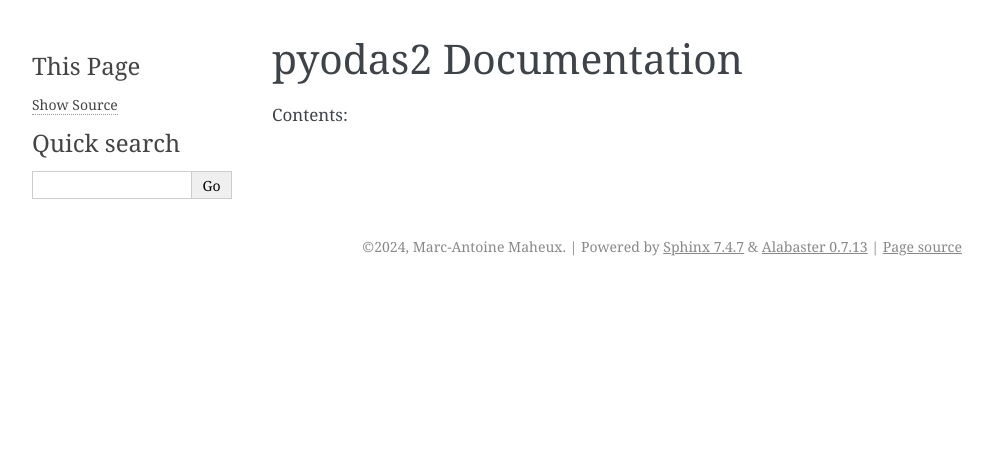
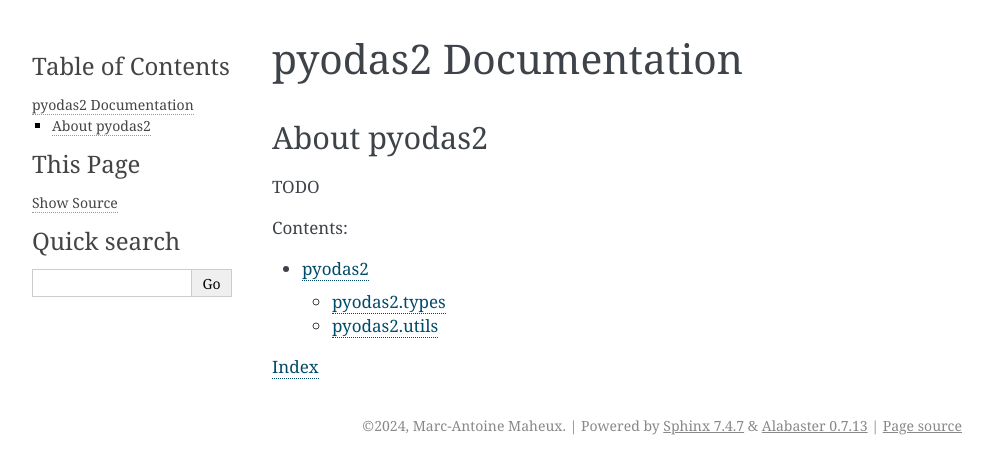
Before and after one commit to mamaheux/pyodas2, a Sphinx documentation site: the page built from docs/index.rst, in a window 1280 px wide. Shown: the top 474 px of the page, without its empty margins (148-1141 px from the left). Built offline with Sphinx 7.4.7, drawn with Linux system fonts in a browser that asks for light colours.

Commit message:
Fix docs

```diff
--- a/docs/conf.py
+++ b/docs/conf.py
@@ -15,7 +15,10 @@
 # If extensions (or modules to document with autodoc) are in another directory,
 # add these directories to sys.path here. If the directory is relative to the
 # documentation root, use os.path.abspath to make it absolute, like shown here.
-#sys.path.insert(0, os.path.abspath('.'))
+
+# TODO remove
+import sys
+sys.path.insert(0, '/home/marc-antoine/Bureau/pyodas2/venv/lib/python3.12/site-packages')
 
 # -- General configuration ------------------------------------------------
 
@@ -29,6 +32,7 @@
     'sphinx.ext.autodoc',
     'sphinx.ext.intersphinx',
     'sphinx.ext.autosummary',
+    "sphinx.ext.viewcode",
     'sphinx.ext.napoleon',
 ]
 
@@ -67,7 +71,7 @@
 #
 # This is also used if you do content translation via gettext catalogs.
 # Usually you set "language" from the command line for these cases.
-language = None
+language = 'en'
 
 # There are two options for replacing |today|: either, you set today to some
 # non-false value, then it is used:
@@ -140,7 +144,7 @@
 # Add any paths that contain custom static files (such as style sheets) here,
 # relative to this directory. They are copied after the builtin static files,
 # so a file named "default.css" will overwrite the builtin "default.css".
-html_static_path = ['_static']
+#html_static_path = ['_static']
 
 # Add any extra paths that contain custom files (such as robots.txt or
 # .htaccess) here, relative to this directory. These files are copied
--- a/docs/index.rst
+++ b/docs/index.rst
@@ -1,9 +1,15 @@
 pyodas2 Documentation
 ============================
+
+About pyodas2
+-------------
+TODO
 
 Contents:
 
 .. toctree::
    :maxdepth: 2
 
-   pyodas2
+   pyodas2/pyodas2
+
+:ref:`genindex`
--- a/docs/pyodas2.rst
+++ /dev/null
@@ -1,2 +0,0 @@
-.. automodule:: pyodas2
-   :members:
--- /dev/null
+++ b/docs/pyodas2/pyodas2.rst
@@ -0,0 +1,8 @@
+pyodas2
+==========
+
+.. toctree::
+   :maxdepth: 2
+
+   types
+   utils
--- a/src/pyodas2/__init__.py
+++ b/src/pyodas2/__init__.py
@@ -1,3 +1,6 @@
 from ._core import __doc__, __version__
 
-__all__ = ["__doc__", "__version__"]
+import pyodas2.types as types
+import pyodas2.utils as utils
+
+__all__ = ['__doc__', '__version__', 'types', 'utils']
```
Also changed, not shown: docs/pyodas2/types.rst (added, +12 -0 lines), docs/pyodas2/utils.rst (added, +34 -0 lines), 1 other file.
